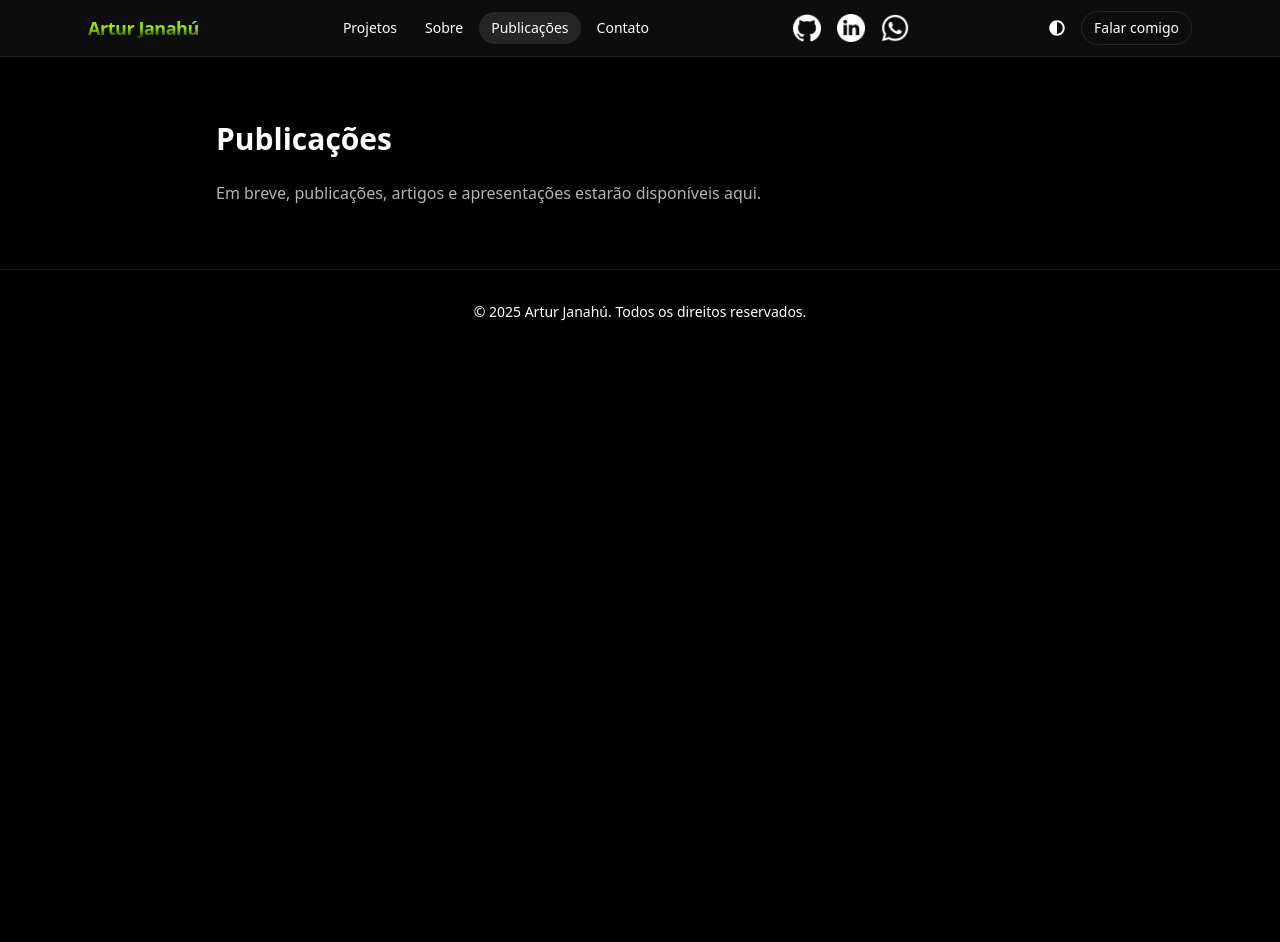
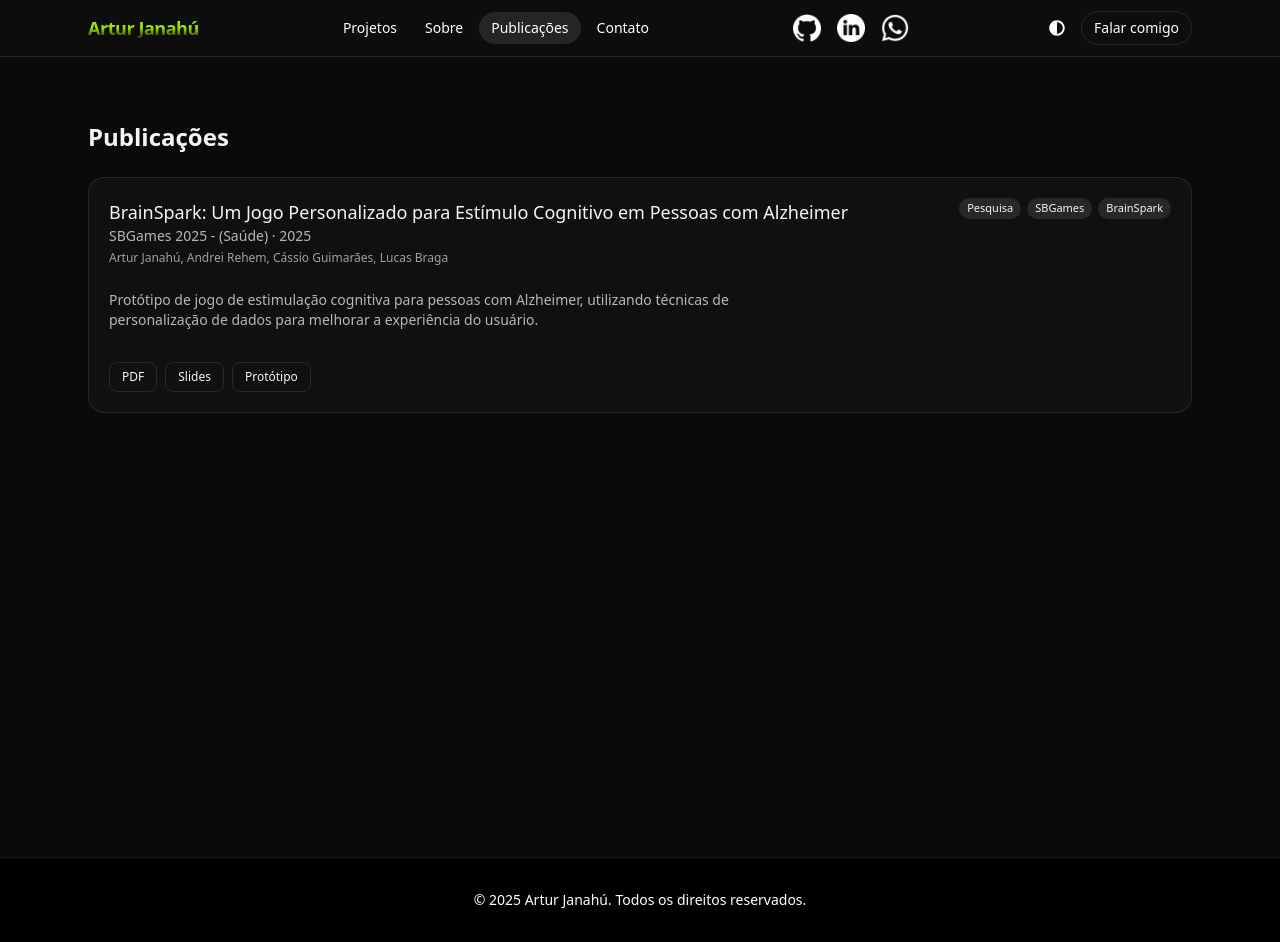
Before and after one commit to tuca-janahu/portfolio-react, a React (Vite) app in the folder my-portfolio/: page /talks in a window 1280 px wide. Before the commit the page ends 800 px from the top, so only its background shows below. Built offline with nearby package versions, Linux system fonts and the light colour scheme.

Commit message:
feat: talkslist

```diff
--- /dev/null
+++ b/my-portfolio/src/data/talks.ts
@@ -0,0 +1,35 @@
+// src/data/talks.ts
+export type Talk = {
+  id: string;
+  title: string;
+  venue: string;      // ex.: SBGames 2024 – Trilha X
+  year: number;
+  authors?: string;   // opcional
+  abstract?: string;  // opcional, 1–2 linhas
+  links?: {
+    pdf?: string;
+    site?: string;
+    slides?: string;
+    repo?: string;
+    prototype?: string;
+  };
+  tags?: string[];
+};
+
+export const talks: Talk[] = [
+  {
+    id: "brainspark-2025",
+    title: "BrainSpark: Um Jogo Personalizado para Estímulo Cognitivo em Pessoas com Alzheimer",
+    venue: "SBGames 2025 - (Saúde)",
+    year: 2025,
+    authors: "Artur Janahú, Andrei Rehem, Cássio Guimarães, Lucas Braga",
+    abstract:
+      "Protótipo de jogo de estimulação cognitiva para pessoas com Alzheimer, utilizando técnicas de personalização de dados para melhorar a experiência do usuário.",
+    links: {
+      pdf: "https://drive.google.com/file/d/1wKMD3xOOOArwwDUX0HvlTdkPJo0RVOTc/view",
+      slides: "https://www.canva.com/design/DAGzto6JgSs/4ZNeS-nFotOOrKcY5f8ZTw/view?utm_content=DAGzto6JgSs&utm_campaign=designshare&utm_medium=link2&utm_source=uniquelinks&utlId=h56d1968374",
+      prototype: "https://www.figma.com/proto/iLvq6x3wJ1FcNBoA8KFS01/BrainSpark---Prot%C3%B3tipo?node-id=1-3&p=f&t=yQX7Ev3PmXGvBb79-0&scaling=scale-down&content-scaling=fixed&page-id=0%3A1&starting-point-node-id=1%3A3"
+    },
+    tags: ["Pesquisa", "SBGames", "BrainSpark"],
+  },
+];
--- a/my-portfolio/src/pages/Talks.tsx
+++ b/my-portfolio/src/pages/Talks.tsx
@@ -1,10 +1,10 @@
+import TalksList from "@/sections/TalksList";
+
+
 export default function Talks() {
   return (
-    <main className="mx-auto max-w-4xl px-4 sm:px-6 py-12 sm:py-16">
-      <h1 className="text-2xl sm:text-3xl font-semibold mb-6">Publicações</h1>
-      <p className="text-base text-black/70 dark:text-white/70">
-        Em breve, publicações, artigos e apresentações estarão disponíveis aqui.
-      </p>
+    <main className="min-h-dvh bg-white text-neutral-900 dark:bg-neutral-950 dark:text-neutral-100">
+      <TalksList/>
     </main>
   );
 }
--- /dev/null
+++ b/my-portfolio/src/sections/TalksList.tsx
@@ -0,0 +1,73 @@
+// src/sections/TalksList.tsx
+import { talks } from "../data/talks";
+import { SpotlightCard } from "../components/SpotlightCard";
+
+export default function TalksList() {
+  return (
+    <section className="mx-auto max-w-6xl px-4 sm:px-6 py-12 sm:py-16">
+      <h2 className="text-xl sm:text-2xl font-semibold mb-6">Publicações</h2>
+
+      <div className="grid gap-4 sm:gap-6">
+        {talks.map((t) => (
+          <SpotlightCard key={t.id} className="p-5">
+            <div className="flex flex-col gap-2">
+              <div className="flex items-start justify-between gap-6">
+                <div>
+                  <h3 className="text-base sm:text-lg font-medium">{t.title}</h3>
+                  <p className="text-sm text-black/70 dark:text-white/70">
+                    {t.venue} · {t.year}
+                  </p>
+                  {t.authors && (
+                    <p className="text-xs text-black/60 dark:text-white/60 mt-1">
+                      {t.authors}
+                    </p>
+                  )}
+                </div>
+                {/* chips de tags */}
+                {t.tags && (
+                  <div className="hidden sm:flex flex-wrap gap-1.5">
+                    {t.tags.map((tag) => (
+                      <span key={tag} className="text-[11px] px-2 py-0.5 rounded-full bg-black/5 dark:bg-white/10">
+                        {tag}
+                      </span>
+                    ))}
+                  </div>
+                )}
+              </div>
+
+              {t.abstract && (
+                <p className="text-sm sm:w-2xl py-4 text-black/70 dark:text-white/70">
+                  {t.abstract}
+                </p>
+              )}
+
+              {/* links de ação */}
+              {t.links && (
+                <div className="mt-2 flex flex-wrap gap-2">
+                  {t.links.pdf && <LinkChip href={t.links.pdf} label="PDF" />}
+                  {t.links.slides && <LinkChip href={t.links.slides} label="Slides" />}
+                  {t.links.prototype && <LinkChip href={t.links.prototype} label="Protótipo" />}
+                </div>
+              )}
+            </div>
+          </SpotlightCard>
+        ))}
+      </div>
+    </section>
+  );
+}
+
+function LinkChip({ href, label }: { href: string; label: string }) {
+  return (
+    <a
+      href={href}
+      target="_blank"
+      rel="noopener noreferrer"
+      className="inline-flex items-center justify-center rounded-lg
+                 border border-black/10 dark:border-white/10
+                 px-3 py-1.5 text-xs hover:bg-black/5 dark:hover:bg-white/5"
+    >
+      {label}
+    </a>
+  );
+}
```
